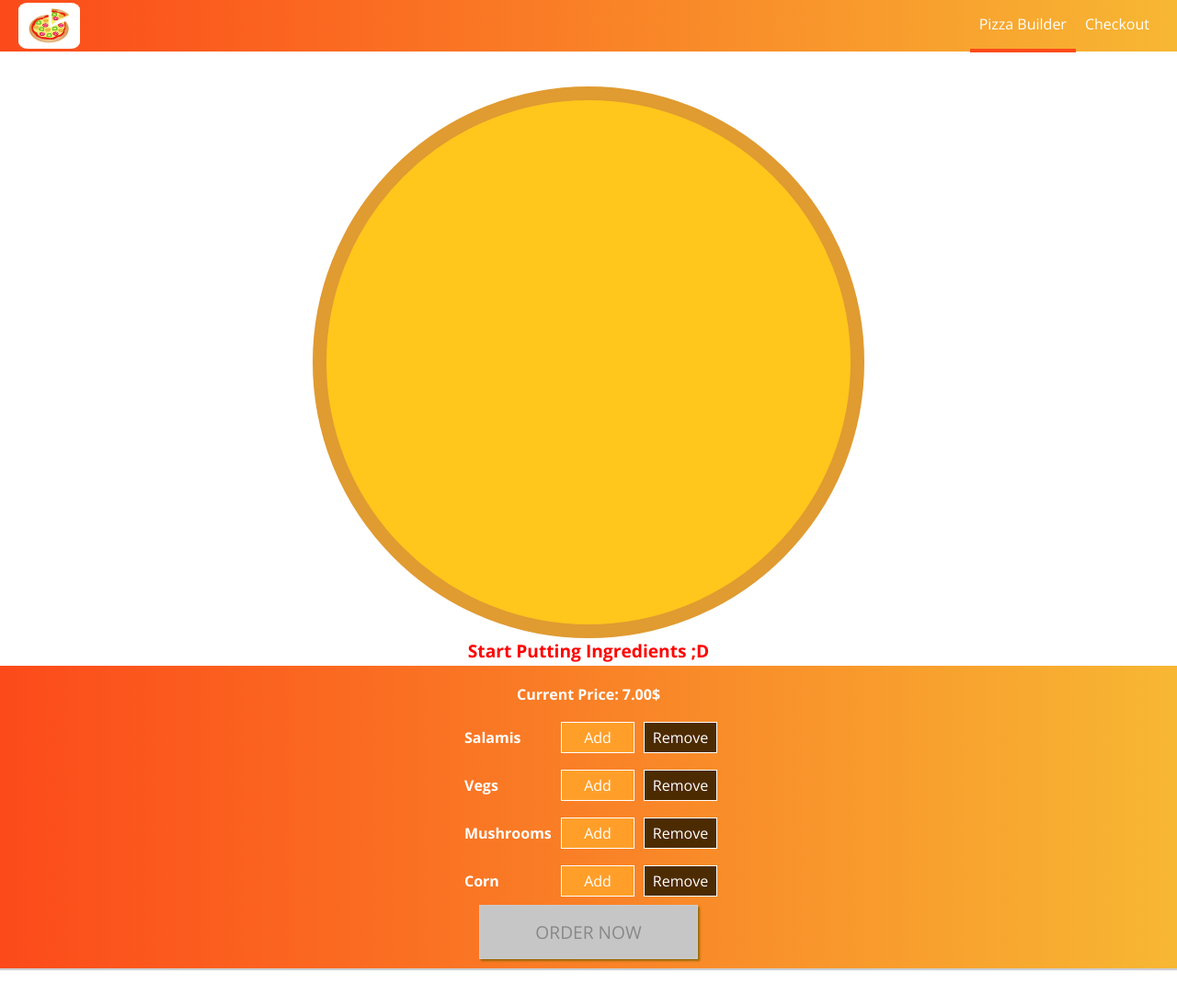
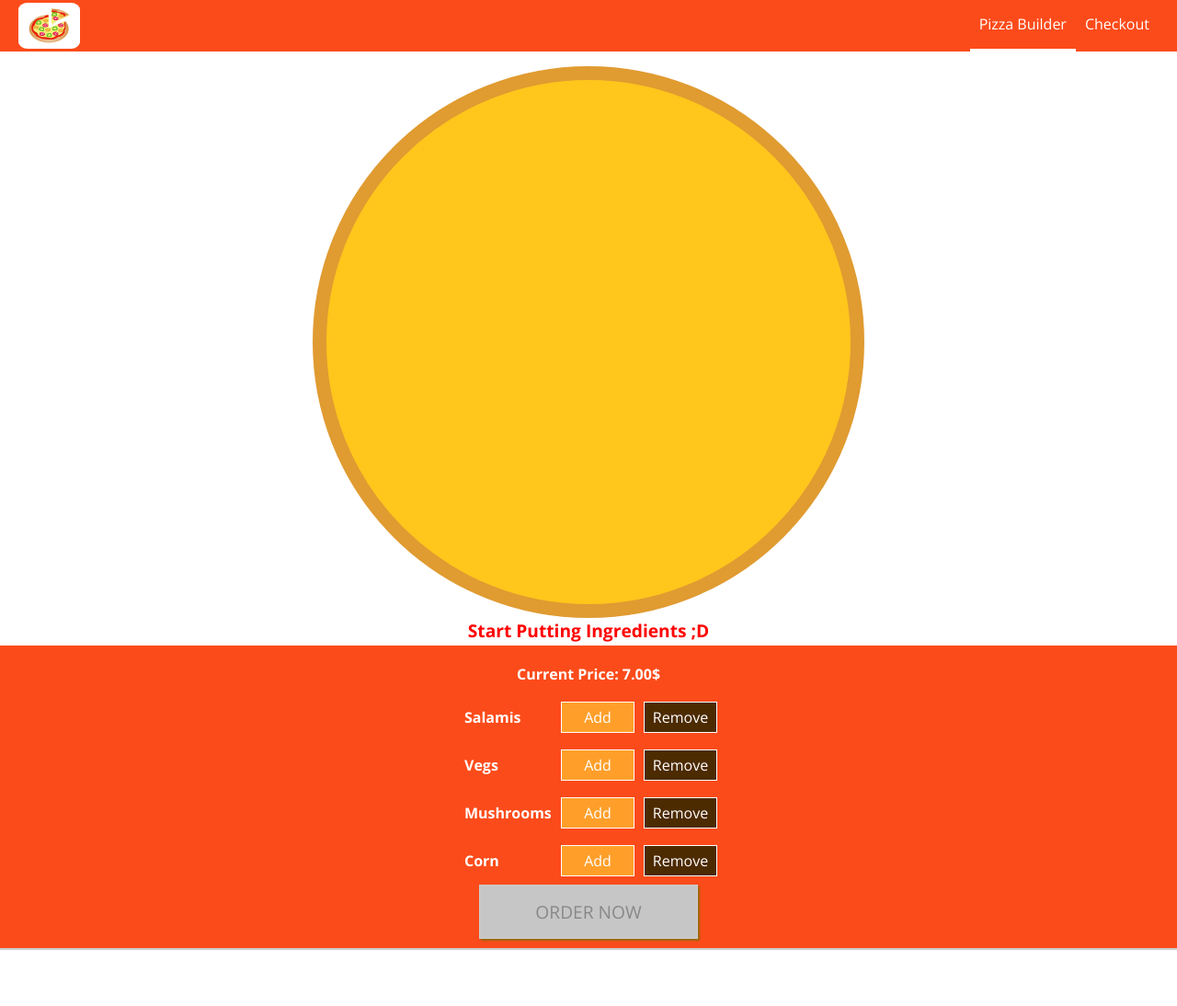
Before and after one commit to TyraelS/PizzaBuilderApp, a React app: page / in a window 1280 px wide. Shown: the top 1094 px of the page at 92% size. Built offline with nearby package versions, Linux system fonts and the light colour scheme.

Commit message:
Modal optimization & folder structure change

```diff
--- a/src/App.js
+++ b/src/App.js
@@ -1,6 +1,6 @@
 import React, { Component } from 'react';
 
-import Layout from './components/Layout/Layout';
+import Layout from './hoc/Layout/Layout';
 import PizzaBuilder from './containers/PizzaBuilder/PizzaBuilder';
 
 class App extends Component {
--- a/src/components/Navigation/NavigationItems/NavigationItem/NavigationItem.css
+++ b/src/components/Navigation/NavigationItems/NavigationItem/NavigationItem.css
@@ -39,7 +39,7 @@
   .NavigationItem a:hover,
   .NavigationItem a:active,
   .NavigationItem a.active {
-    border-bottom: 4px solid #FC4B1A;
+    border-bottom: 4px solid #fff;
     color: #fff;
   }
 }
--- a/src/components/Navigation/SideDrawer/SideDrawer.js
+++ b/src/components/Navigation/SideDrawer/SideDrawer.js
@@ -3,7 +3,7 @@ import Logo from '../../Logo/Logo';
 import NavigationItems from '../NavigationItems/NavigationItems'
 import classes from './SideDrawer.css';
 import Backdrop from '../../UI/Backdrop/Backdrop';
-import Aux from '../../../hoc/Auxil'
+import Aux from '../../../hoc/Auxil/Auxil'
 
 const sideDrawer =(props) => {
   let attachedClasses = [classes.SideDrawer, classes.Closed];
--- a/src/components/Navigation/Toolbar/Toolbar.css
+++ b/src/components/Navigation/Toolbar/Toolbar.css
@@ -4,8 +4,9 @@
   position: fixed;
   top: 0;
   left: 0;
-  background: -webkit-linear-gradient(to right, #fc4a1a, #f7b733); /* Chrome 10-25, Safari 5.1-6 */
-  background: linear-gradient(to right, #fc4a1a, #f7b733);
+  /* background: -webkit-linear-gradient(to right, #fc4a1a, #f7b733); /* Chrome 10-25, Safari 5.1-6 */
+  /*background: linear-gradient(to right, #fc4a1a, #f7b733); */
+  background: #FC4B1A;
   display: flex;
   justify-content: space-between;
   align-items: center;
--- a/src/components/Pizza/BuildControls/BuildControls.css
+++ b/src/components/Pizza/BuildControls/BuildControls.css
@@ -1,7 +1,8 @@
 .BuildControls {
   width: 100%;
-  background: -webkit-linear-gradient(to right, #fc4a1a, #f7b733); /* Chrome 10-25, Safari 5.1-6 */
-  background: linear-gradient(to right, #fc4a1a, #f7b733);
+  /* background: -webkit-linear-gradient(to right, #fc4a1a, #f7b733); Chrome 10-25, Safari 5.1-6 */
+  /* background: linear-gradient(to right, #fc4a1a, #f7b733);  */
+  background: #FC4B1A;
   display: flex;
   flex-flow: column;
   align-items: center;
--- a/src/components/Pizza/OrderSummary/OrderSummary.js
+++ b/src/components/Pizza/OrderSummary/OrderSummary.js
@@ -1,28 +1,29 @@
-import React from 'react';
+import React, { Component } from 'react';
 
 import classes from './OrderSummary.css';
 import Button from '../../UI/Button/Button';
 
-const orderSummary = (props) => {
-  let ingredientSummary = props.ingredients;
+class OrderSummary extends Component  {
+  //This must be a functional component
+  render() {
+    let ingredientSummary = this.props.ingredients;
     ingredientSummary = ingredientSummary.map((ig) => {
       return (<li key={ig}>{ig};</li>);
     });
-
-  return(
+    return (
       <div className={classes.OrderSummary}>
         <h3>Your Order</h3>
         <p>A delicious pizza with following ingredients:</p>
         <ul>
           {ingredientSummary}
         </ul>
-      <p><strong>Total Price: {props.price.toFixed(2)}$</strong></p>
+        <p><strong>Total Price: {this.props.price.toFixed(2)}$</strong></p>
         <p>Continue to Checkout?</p>
-      <Button btnType="Danger" clicked={props.purchaseCancelled}>CANCEL</Button>
-      <Button btnType="Success" clicked={props.purchaseContinued}>CONTINUE</Button>
+        <Button btnType="Danger" clicked={this.props.purchaseCancelled}>CANCEL</Button>
+        <Button btnType="Success" clicked={this.props.purchaseContinued}>CONTINUE</Button>
       </div>
-
     );
   }
+}
 
-export default orderSummary;
+export default OrderSummary;
--- a/src/components/UI/Modal/Modal.js
+++ b/src/components/UI/Modal/Modal.js
@@ -1,20 +1,30 @@
-import React from 'react';
+import React, { Component } from "react";
 
-import classes from './Modal.css';
-import Aux from '../../../hoc/Auxil';
-import Backdrop from '../Backdrop/Backdrop'
+import classes from "./Modal.css";
+import Aux from "../../../hoc/Auxil/Auxil";
+import Backdrop from "../Backdrop/Backdrop";
 
-const modal = (props) => (
-  <Aux>
-    <Backdrop show={props.show} clicked={props.modalClosed}/>
-    <div className={classes.Modal}
+class Modal extends Component {
+  shouldComponentUpdate(nextProps, nextState) {
+    return nextProps.show !== this.props.show;
+  }
+
+  render() {
+    return (
+      <Aux>
+        <Backdrop show={this.props.show} clicked={this.props.modalClosed} />
+        <div
+          className={classes.Modal}
           style={{
-            transform: props.show? 'translateY(0)' : 'translateY(-100vh)',
-            opacity: props.show? '1' : '0'
-          }}>
-      {props.children}
-    </div>
-  </Aux>
-);
+            transform: this.props.show ? "translateY(0)" : "translateY(-100vh)",
+            opacity: this.props.show ? "1" : "0"
+          }}
+        >
+          {this.props.children}
+        </div>
+      </Aux>
+    );
+  }
+}
 
-export  default modal;
+export default Modal;
--- a/src/containers/PizzaBuilder/PizzaBuilder.js
+++ b/src/containers/PizzaBuilder/PizzaBuilder.js
@@ -1,6 +1,6 @@
 import React, { Component } from 'react';
 
-import Aux from '../../hoc/Auxil';
+import Aux from '../../hoc/Auxil/Auxil';
 import Pizza from '../../components/Pizza/Pizza'
 import BuildControls from '../../components/Pizza/BuildControls/BuildControls'
 import Modal from '../../components/UI/Modal/Modal'
--- a/src/components/Layout/Layout.js
+++ b/src/hoc/Layout/Layout.js
@@ -1,9 +1,9 @@
 import React, { Component } from "react";
 
-import Aux from "../../hoc/Auxil";
+import Aux from "../Auxil/Auxil";
 import classes from "./Layout.css";
-import Toolbar from "../Navigation/Toolbar/Toolbar";
-import SideDrawer from "../Navigation/SideDrawer/SideDrawer";
+import Toolbar from "../../components/Navigation/Toolbar/Toolbar";
+import SideDrawer from "../../components/Navigation/SideDrawer/SideDrawer";
 
 class Layout extends Component {
   state={
@@ -22,7 +22,6 @@ class Layout extends Component {
       <Aux>
         <Toolbar drawerToggleClicked={this.sideDrawerToggleHandler}/>
         <SideDrawer open={this.state.showSideDrawer} closed = {this.sideDrawerClosedHandler}/>
-        <div>Toolbar, SideDrawer, Backdrop</div>
         <main className={classes.Content}>{this.props.children}</main>
       </Aux>
     );
```
Also changed, not shown: src/hoc/Auxil/Auxil.js (renamed from src/hoc/Auxil.js), src/hoc/Layout/Layout.css (renamed from src/components/Layout/Layout.css). Lines whose indentation alone changed are shown as unchanged.
